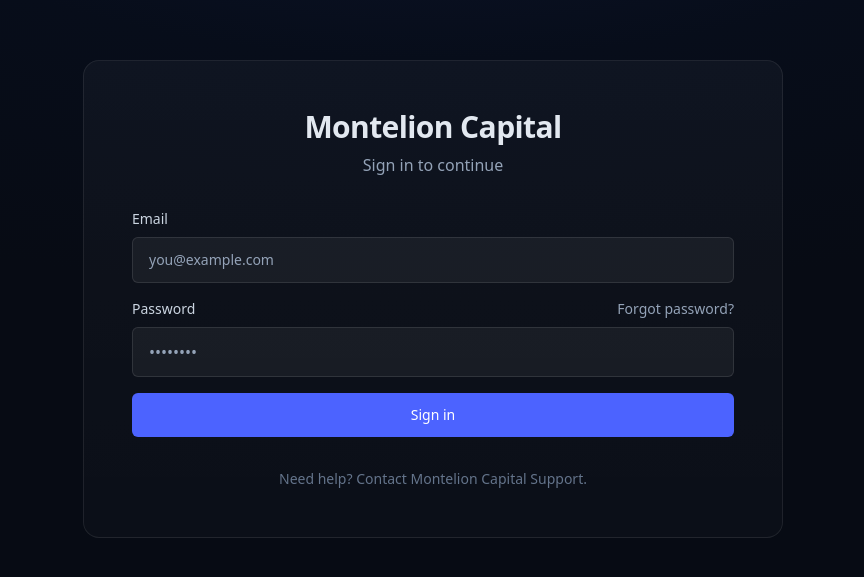
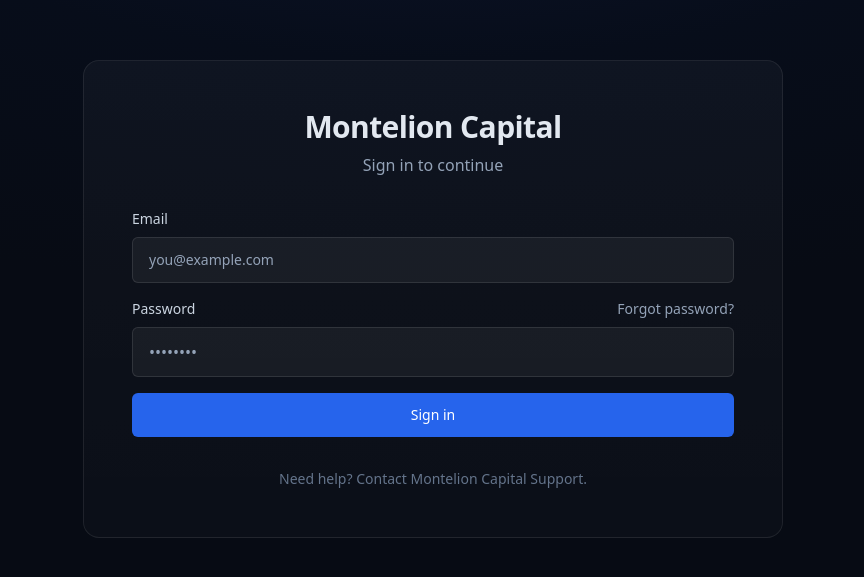
Before and after one commit to montelioncapital/montelion-app-v1, a Next.js app: page /login in a window 1280 px wide. Shown: the part 101-678 px from the top of the page, without its empty margins (207-1071 px from the left). Built offline with nearby package versions, Linux system fonts and the light colour scheme.

Commit message:
Update globals.css

```diff
--- a/app/globals.css
+++ b/app/globals.css
@@ -4,7 +4,7 @@
 
 /* --- Variables principales --- */
 :root {
-  --brand: #4C63FF; /* bleu des boutons */
+  --brand: #2664EC; /* Nouveau bleu des boutons */
   --card-border: rgba(255, 255, 255, 0.08);
 }
 
@@ -45,7 +45,8 @@
 
   .mc-input:focus {
     @apply border-transparent;
-    box-shadow: 0 0 0 3px rgba(76, 99, 255, 0.25);
+    /* effet focus avec le nouveau bleu */
+    box-shadow: 0 0 0 3px rgba(38, 100, 236, 0.35);
     background: rgba(255, 255, 255, 0.06);
   }
 
@@ -61,6 +62,7 @@
   }
 
   .mc-btn-primary:hover {
+    /* léger éclaircissement du nouveau bleu */
     filter: brightness(1.1);
     transform: none !important;
     box-shadow: none !important;
@@ -78,16 +80,16 @@
   /* --- Lien support --- */
   a {
     transition: color 0.25s ease;
-    text-decoration: none !important; /* <-- suppression du soulignement global */
+    text-decoration: none !important; /* suppression du soulignement global */
   }
 
-  /* couleur normale */
+  /* couleur normale du lien support */
   a[href*="Montelion"] {
     color: rgba(173, 186, 255, 0.8);
     text-decoration: none !important;
   }
 
-  /* couleur au survol — bleu clair mais doux */
+  /* couleur au survol — plus clair mais doux */
   a[href*="Montelion"]:hover {
     color: rgba(173, 186, 255, 1);
     text-decoration: none !important;
```
